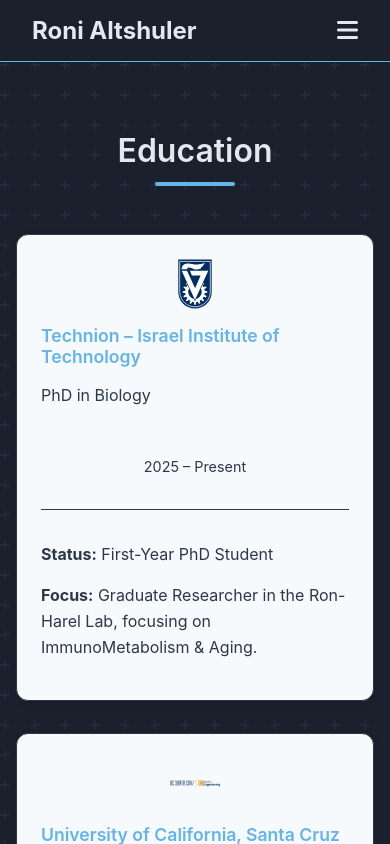
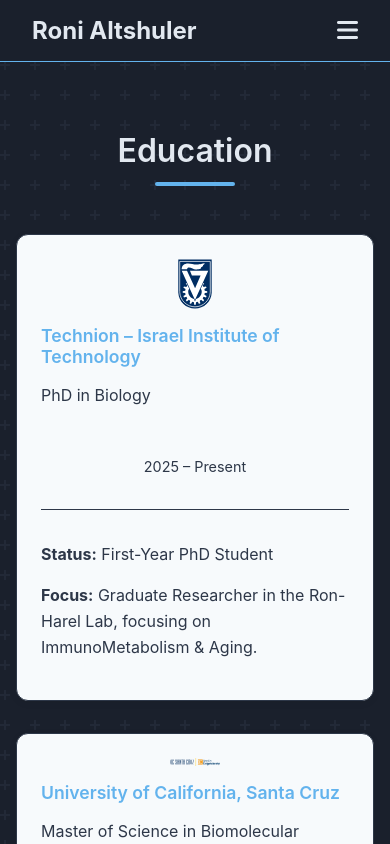
Before and after one commit to roni-altshuler/personal_website, a Next.js app: page /education in a window 390 px wide. Shown: the top 844 px of the page. Built offline with nearby package versions, Linux system fonts and the light colour scheme.

Commit message:
Added google recaptcha credentials to vercel and updating scaling

```diff
--- a/src/app/contact/page.js
+++ b/src/app/contact/page.js
@@ -79,7 +79,7 @@ export default function Contact() {
             </form>
           </>
         ) : (
-          <p>The contact form is currently unavailable. Please try again later.</p>
+          <p>The contact form is currently unavailable because the reCAPTCHA site key is not configured. Please contact the site administrator.</p>
         )}
       </section>
     </div>
--- a/src/styles/Card.module.css
+++ b/src/styles/Card.module.css
@@ -23,6 +23,8 @@
 }
 
 .logo {
+  width: 100%;
+  height: auto;
   max-width: 80px;
   max-height: 80px;
   object-fit: contain;
@@ -85,8 +87,8 @@
   }
 
   .logo {
-    width: 50px;
-    height: 50px;
+    max-width: 50px;
+    max-height: 50px;
   }
 
   .card h2 {
```
